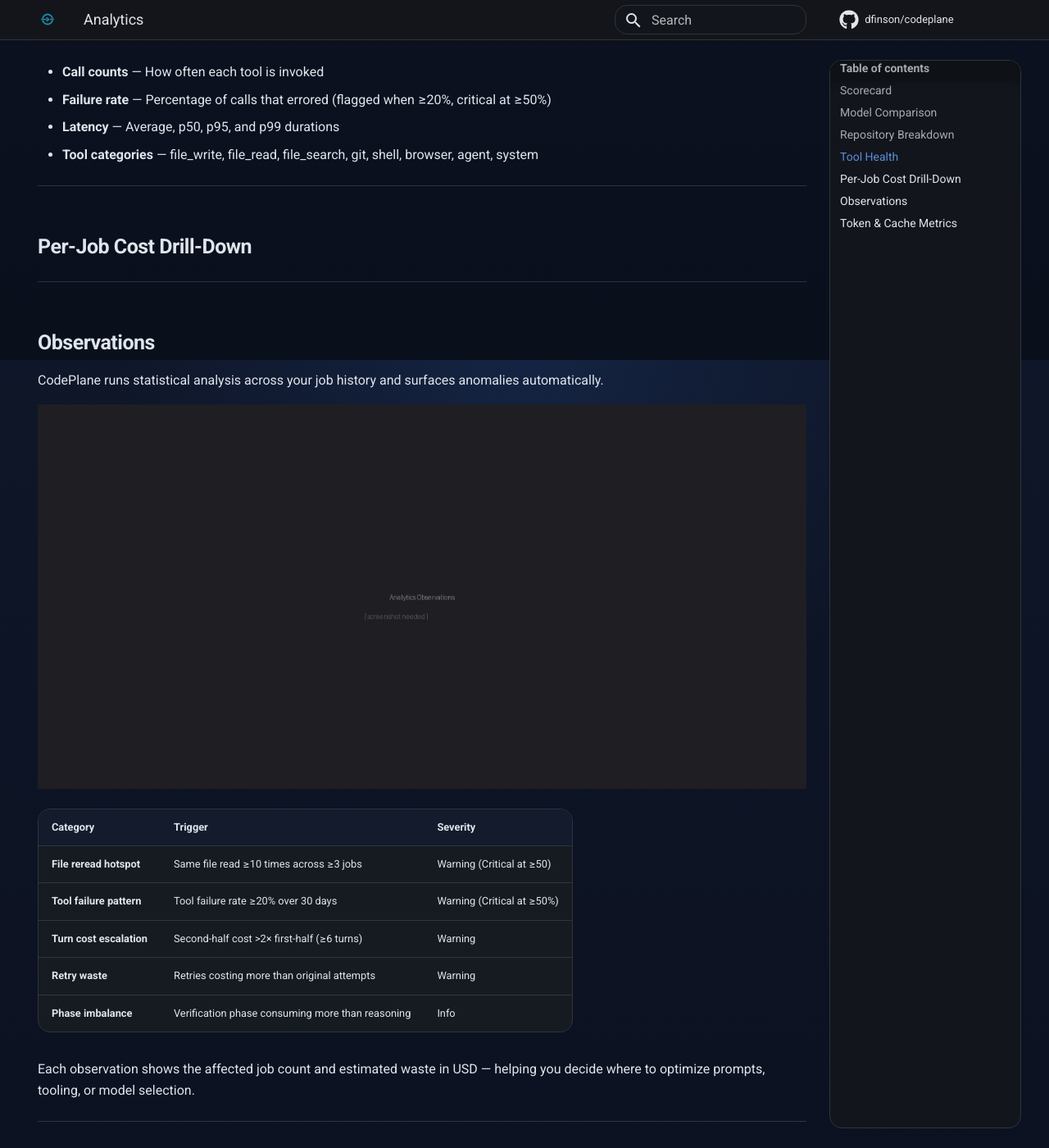
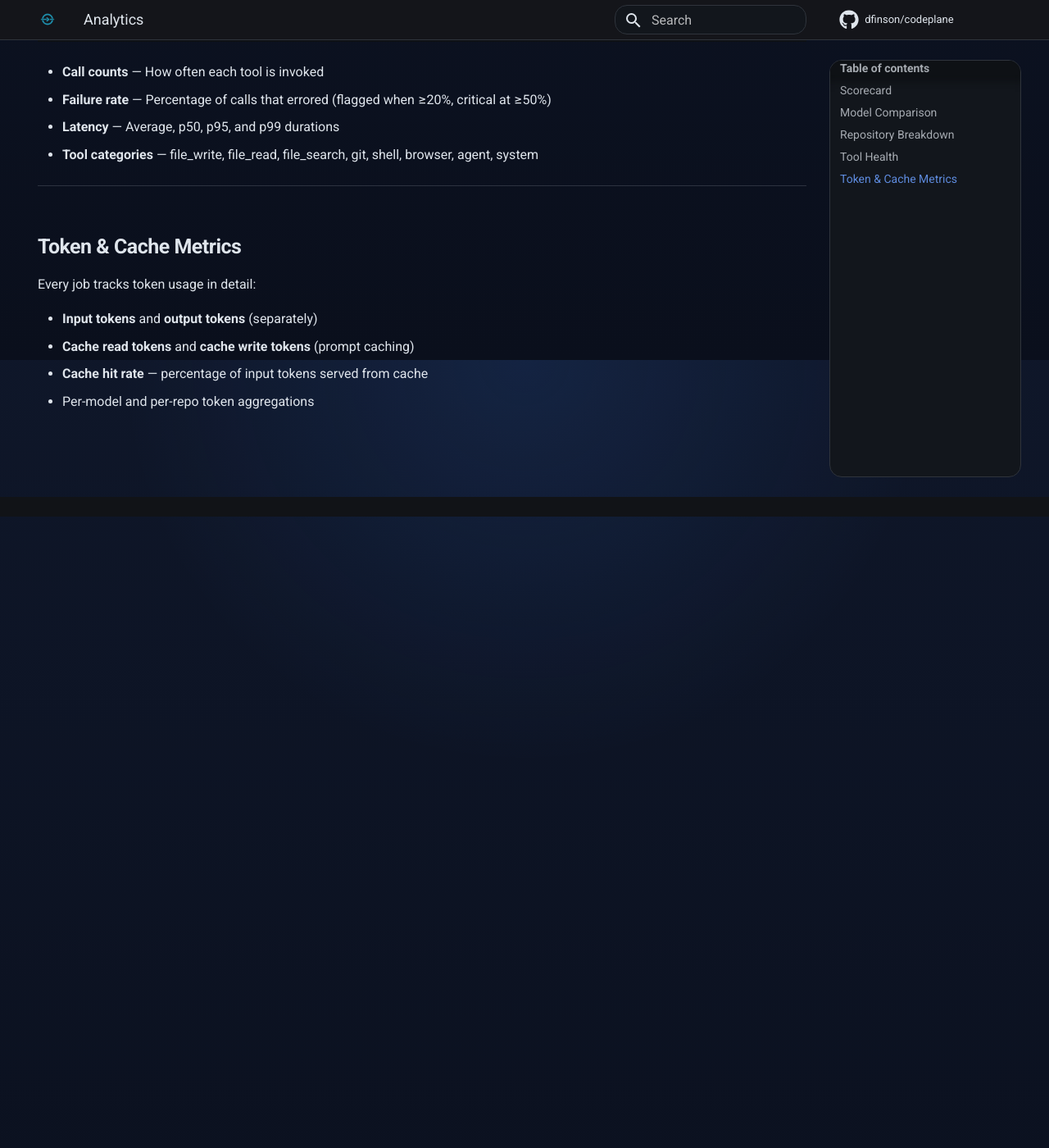
Before and after one commit to dfinson/agent-tower, an MkDocs documentation site: the page built from docs/analytics.md, in a window 1280 px wide and 1400 px high, scrolled down 3761 px. Shown: the whole window at 82% size. Built offline with MkDocs 1.6.1 and Material for MkDocs 9.7.7, drawn with Linux system fonts in a browser that asks for light colours; comment, search, counter and statistics services are not loaded.

Commit message:
docs: remove observations section from analytics

```diff
--- a/docs/analytics.md
+++ b/docs/analytics.md
@@ -70,28 +70,6 @@
 
 ---
 
-## Per-Job Cost Drill-Down
-
----
-
-## Observations
-
-CodePlane runs statistical analysis across your job history and surfaces anomalies automatically.
-
-![Observations](images/screenshots/desktop/analytics-observations.png)
-
-| Category | Trigger | Severity |
-|----------|---------|----------|
-| **File reread hotspot** | Same file read ≥10 times across ≥3 jobs | Warning (Critical at ≥50) |
-| **Tool failure pattern** | Tool failure rate ≥20% over 30 days | Warning (Critical at ≥50%) |
-| **Turn cost escalation** | Second-half cost >2× first-half (≥6 turns) | Warning |
-| **Retry waste** | Retries costing more than original attempts | Warning |
-| **Phase imbalance** | Verification phase consuming more than reasoning | Info |
-
-Each observation shows the affected job count and estimated waste in USD — helping you decide where to optimize prompts, tooling, or model selection.
-
----
-
 ## Token & Cache Metrics
 
 Every job tracks token usage in detail:
```
